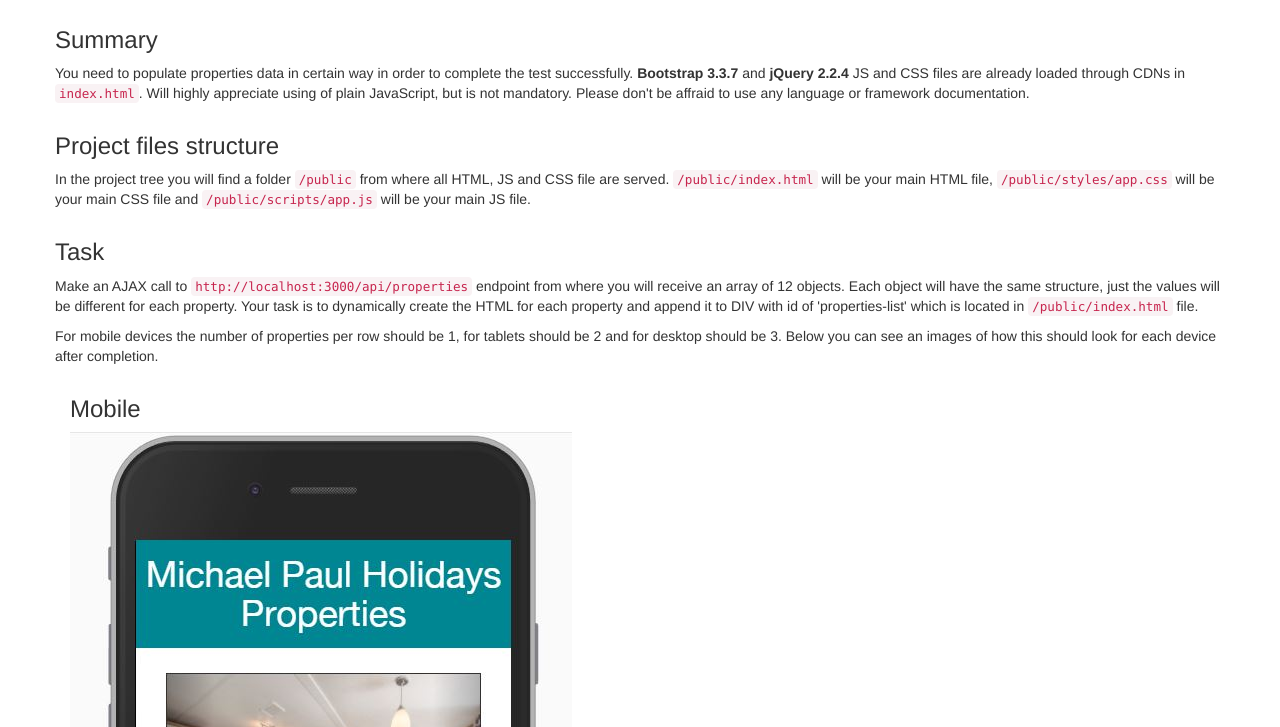
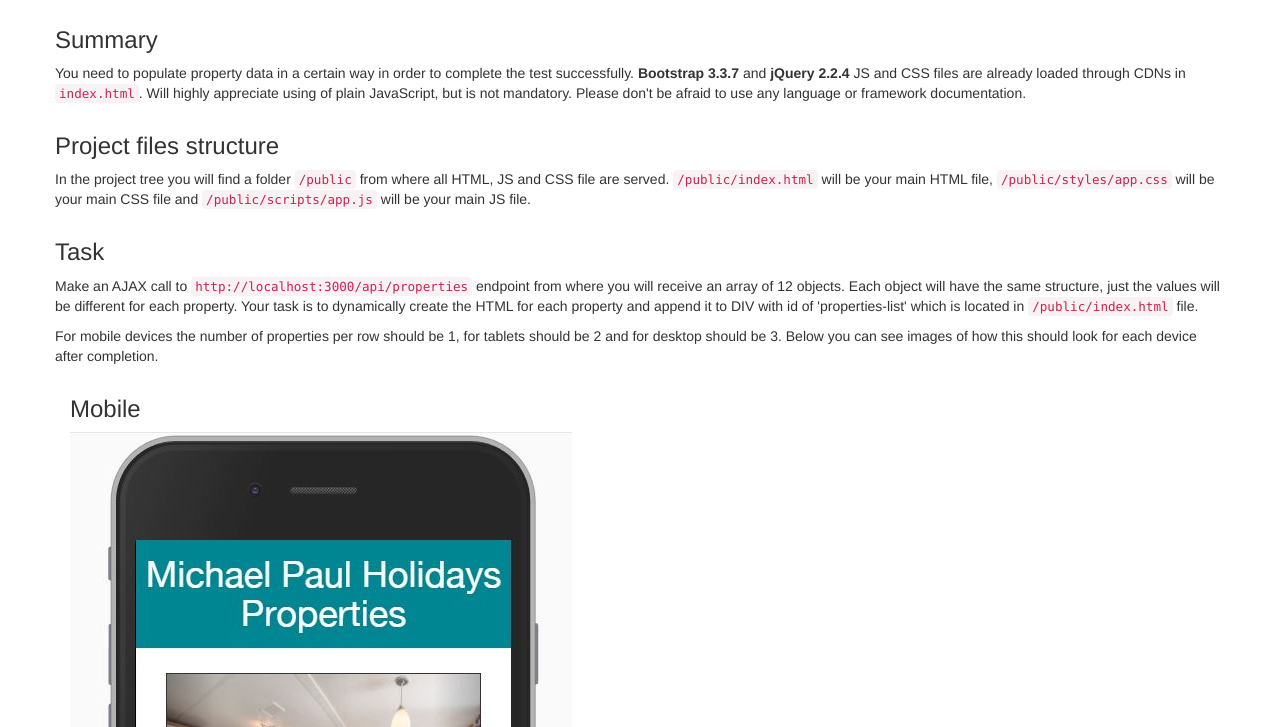
Before and after one commit to ajarzebowski/mph-front-end-test, a website: page public/requirements.html in a window 1280 px wide. Shown: the part 73-800 px from the top of the page. Drawn offline with nearby package versions, Linux system fonts and the light colour scheme.

Commit message:
Jess corrected speeling mistakes

```diff
--- a/public/requirements.html
+++ b/public/requirements.html
@@ -15,7 +15,7 @@
             <div class="container">
                 <div class="row">
                     <h3>Summary</h3>
-                    <p>You need to populate properties data in certain way in order to complete the test successfully. <strong>Bootstrap 3.3.7</strong> and <strong>jQuery 2.2.4</strong> JS and CSS files are already loaded through CDNs in <code>index.html</code>. Will highly appreciate using of plain JavaScript, but is not mandatory. Please don't be affraid to use any language or framework documentation.</p>
+                    <p>You need to populate property data in a certain way in order to complete the test successfully. <strong>Bootstrap 3.3.7</strong> and <strong>jQuery 2.2.4</strong> JS and CSS files are already loaded through CDNs in <code>index.html</code>. Will highly appreciate using of plain JavaScript, but is not mandatory. Please don't be afraid to use any language or framework documentation.</p>
                 </div>
                 <div class="row">
                     <h3>Project files structure</h3>
@@ -24,7 +24,7 @@
                 <div class="row">
                     <h3>Task</h3>
                     <p>Make an AJAX call to <code>http://localhost:3000/api/properties</code> endpoint from where you will receive an array of 12  objects. Each object will have the same structure, just the values will be different for each property. Your task is to dynamically create the HTML for each property and append it to DIV with id of 'properties-list' which is located in <code>/public/index.html</code> file.</p>
-                    <p>For mobile devices the number of properties per row should be 1, for tablets should be 2 and for desktop should be 3. Below you can see an images of how this should look for each device after completion.</p>
+                    <p>For mobile devices the number of properties per row should be 1, for tablets should be 2 and for desktop should be 3. Below you can see images of how this should look for each device after completion.</p>
                 </div>
                 <div class="row">
                     <div class="col-xs-12">
```
